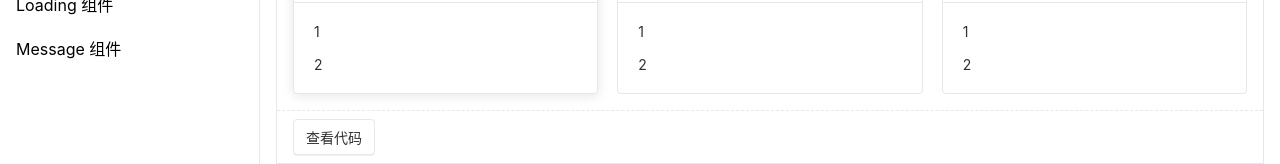
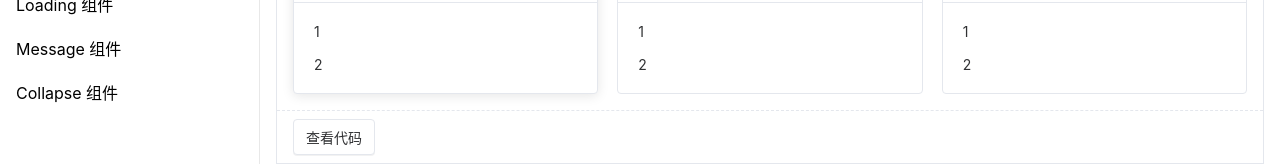
Before and after one commit to cqhaisenbao/ZeroUi-Vue3, a Vue app: page /doc/card in a window 1280 px wide. Shown: the part 586-750 px from the top of the page. Built offline with nearby package versions, Linux system fonts and the light colour scheme.

Commit message:
新建手风琴组件

```diff
--- /dev/null
+++ b/src/components/demo/CollapseDemo.vue
@@ -0,0 +1,21 @@
+<template>
+    <h1>Collapse示例</h1>
+    <Demo :component="Collapse1Demo"/>
+</template>
+
+<script lang="ts">
+import {defineComponent} from 'vue';
+import Demo from "../Demo.vue";
+import {Collapse1Demo} from '../demoItem';
+
+export default defineComponent({
+    name: "CollapseDemo",
+    components: {Demo},
+    setup() {
+        return {Collapse1Demo};
+    }
+});
+</script>
+
+<style lang="scss">
+</style>
--- /dev/null
+++ b/src/components/demoItem/Collapse1.demo.vue
@@ -0,0 +1,16 @@
+<demo>
+常规用法
+</demo>
+<template>
+    <Collapse/>
+</template>
+
+<script lang="ts">
+import Collapse from "../../lib/Collapse.vue";
+
+export default {
+    components: {Collapse},
+    setup() {
+    }
+};
+</script>
--- a/src/components/demoItem/index.js
+++ b/src/components/demoItem/index.js
@@ -20,6 +20,7 @@ import Loading1Demo from './Loading1.demo.vue';
 import Loading2Demo from './Loading2.demo.vue';
 import Message1Demo from './messageDemos/Message1.demo.vue';
 import Message2Demo from './messageDemos/Message2.demo.vue';
+import Collapse1Demo from './Collapse1.demo.vue';
 
 export {
     Button1Demo,
@@ -43,5 +44,6 @@ export {
     Loading1Demo,
     Loading2Demo,
     Message1Demo,
-    Message2Demo
+    Message2Demo,
+    Collapse1Demo
 }
--- /dev/null
+++ b/src/lib/Collapse.vue
@@ -0,0 +1,21 @@
+<template>
+   <div>collapse</div>
+</template>
+
+<script lang="ts">
+import {defineComponent} from 'vue';
+
+export default defineComponent({
+    name: "Collapse",
+    props: {
+    },
+    setup() {
+        return {};
+    }
+});
+</script>
+
+<style lang="scss">
+@import "./src/style/theme.scss";
+
+</style>
--- a/src/router/router.ts
+++ b/src/router/router.ts
@@ -10,6 +10,7 @@ import IconDemo from "../components/demo/IconDemo.vue";
 import InputDemo from "../components/demo/InputDemo.vue";
 import LoadingDemo from "../components/demo/LoadingDemo.vue";
 import MessageDemo from "../components/demo/MessageDemo.vue";
+import CollapseDemo from "../components/demo/CollapseDemo.vue";
 import Intro from "../views/Intro.vue";
 import GetStarted from "../views/GetStarted.vue";
 import Install from "../views/Install.vue";
@@ -34,7 +35,8 @@ const router = createRouter({
                 {path: "icon", component: IconDemo},
                 {path: "input", component: InputDemo},
                 {path: "loading", component: LoadingDemo},
-                {path: "message", component: MessageDemo}
+                {path: "message", component: MessageDemo},
+                {path: "collapse", component: CollapseDemo}
             ]
         }
     ]
--- a/src/views/Doc.vue
+++ b/src/views/Doc.vue
@@ -43,6 +43,9 @@
                     </li>
                     <li>
                         <router-link to="/doc/message">Message 组件</router-link>
+                    </li>
+                    <li>
+                        <router-link to="/doc/collapse">Collapse 组件</router-link>
                     </li>
                 </ol>
             </aside>
```
